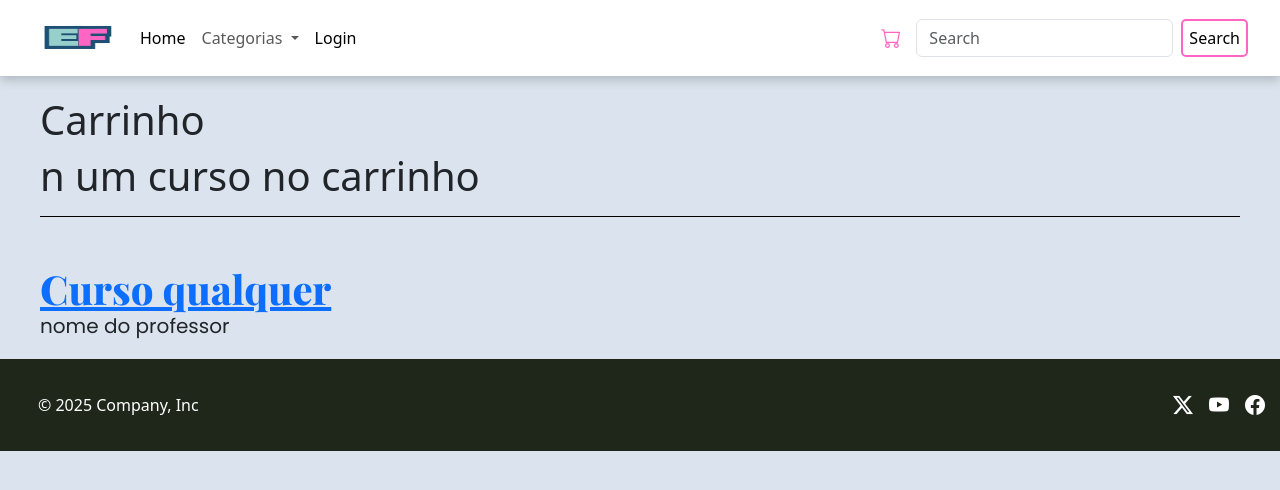
After one commit to Tomazbr9/EduFuture, a Django app: page /courses/cart/ in a window 1280 px wide. The commit adds this page. Shown: the top 490 px of the page. Run offline with Django 5.2, Linux system fonts and the light colour scheme; some web fonts are replaced.

Commit message:
foi criado uma sessão para armazenar cursos no carrinho

```diff
--- a/base_static/css/style.css
+++ b/base_static/css/style.css
@@ -7,7 +7,6 @@
 body {
     background-color: #DBE4EE !important;
 }
-
 
 .content-center {
     margin: 0 auto;
@@ -40,6 +39,12 @@ body {
 .btn-search:hover {
     background-color: var(--second-color);
 
+}
+
+.bi-cart {
+  font-size: 20px;
+  padding: 15px;
+  color: var(--primary-color);
 }
 
 
@@ -377,9 +382,11 @@ body {
 }
 
 .price-course {
-  background-color: var(--primary-color);
+  display: flex;
+  align-items: center;
   border-radius: 20px;
-  padding: 10px;
+  gap: 20px;
+  padding: 10px 0;
 }
 
 .price-course p {
@@ -387,3 +394,23 @@ body {
   font-size: 30px;
   color: #ffffff;
 }
+
+.btn-buy {
+  background-color: var(--primary-color);
+  padding: 10px;
+  border-radius: 20px;
+  cursor: pointer;
+  color: #ffffff;
+  font-weight: 500;
+}
+
+
+/* Cart */
+
+.container-cart-wrapper {
+  margin-top: 20px;
+}
+
+.container-course-cart {
+  border-top: 1px solid #000000;
+}
--- a/base_static/js/script.js
+++ b/base_static/js/script.js
@@ -31,3 +31,14 @@ function displayClasses(idModule){
       arrow.classList.replace('bi-chevron-up', 'bi-chevron-down')
     }
 }
+
+
+function showModal(){
+  const modal = new bootstrap.Modal(document.getElementById('modalBuy'))
+  modal.show()
+}
+
+
+function freeze(){
+
+}
--- a/base_template/partials/header.html
+++ b/base_template/partials/header.html
@@ -27,6 +27,7 @@
                 <a href="#" class="nav-link active">Login</a>
             </li>
             </ul>
+            <a href="{% url "cart" %}"><i class="bi bi-cart"></i></a>
             <form class="d-flex" role="search">
             <input class="form-control me-2" type="search" placeholder="Search" aria-label="Search">
             <button class="btn-search" type="submit">Search</button>
--- /dev/null
+++ b/courses/templates/cart.html
@@ -0,0 +1,17 @@
+{% extends "base.html" %}
+{% block main_content %}
+<div class="content-center container-cart-wrapper">
+    <h1>Carrinho<h1>
+    <p class="text-sub-">n um curso no carrinho</p>
+
+    <div class="container-course-cart">
+        <div>
+            <img class="course-img-cart" src="" alt="">
+        </div>
+        <div>
+            <a class="presentation-text">Curso qualquer</a>
+            <p class="presentation-sub-text">nome do professor</p>
+        </div>
+    </div>
+<div>
+{% endblock main_content %}
--- a/courses/urls.py
+++ b/courses/urls.py
@@ -18,5 +18,7 @@ urlpatterns = [
 
     path('home/', views.home, name='home'),
     path('course/<int:course_id>/', views.course, name='course'),
+    path('cart/', views.cart_view, name='cart'),
+    path('add_to_cart/<int:course_id>/', views.add_to_cart, name='add-to-cart')
 
 ]
--- a/courses/views/render_templates.py
+++ b/courses/views/render_templates.py
@@ -1,6 +1,7 @@
-from django.shortcuts import render, get_object_or_404
+from django.shortcuts import render, get_object_or_404, redirect
 from utils.other_functions import slice_courses
 from courses.models import Course, Student, StudentCourse
+from decimal import Decimal
 
 
 def home(request):
@@ -52,3 +53,32 @@ def course(request, course_id):
     }
 
     return render(request, 'course.html', context)
+
+def add_to_cart(request, course_id):
+
+    course = get_object_or_404(Course, pk=course_id)
+
+    cart = request.session.get('cart', {})
+
+    first_name = course.instructor.user.first_name # type: ignore
+    last_name = course.instructor.user.last_name # type: ignore
+    name_instructor = f'{first_name} {last_name}'
+
+    if not str(course.pk) in cart:
+        cart[str(course.pk)] = {
+            'name': str(course.name),
+            'price': float(course.price),
+            'instructor': name_instructor,
+            'image': str(course.image)
+        }
+
+    request.session['cart'] = cart
+
+    return redirect('cart')
+
+
+
+def cart_view(request):
+
+
+    return render(request, 'cart.html')
```
Also changed, not shown: courses/templates/course.html (+14 -1 lines), base_template/partials/modal.html (added).
